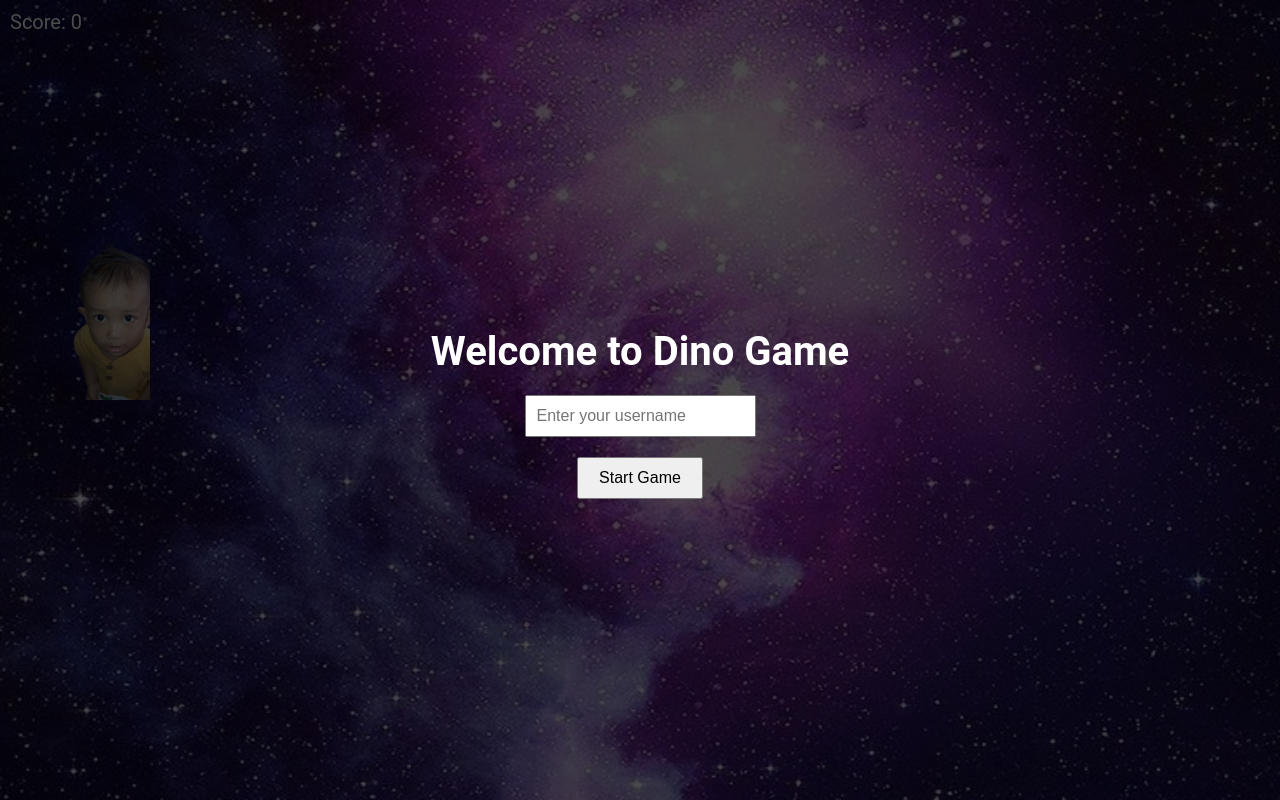
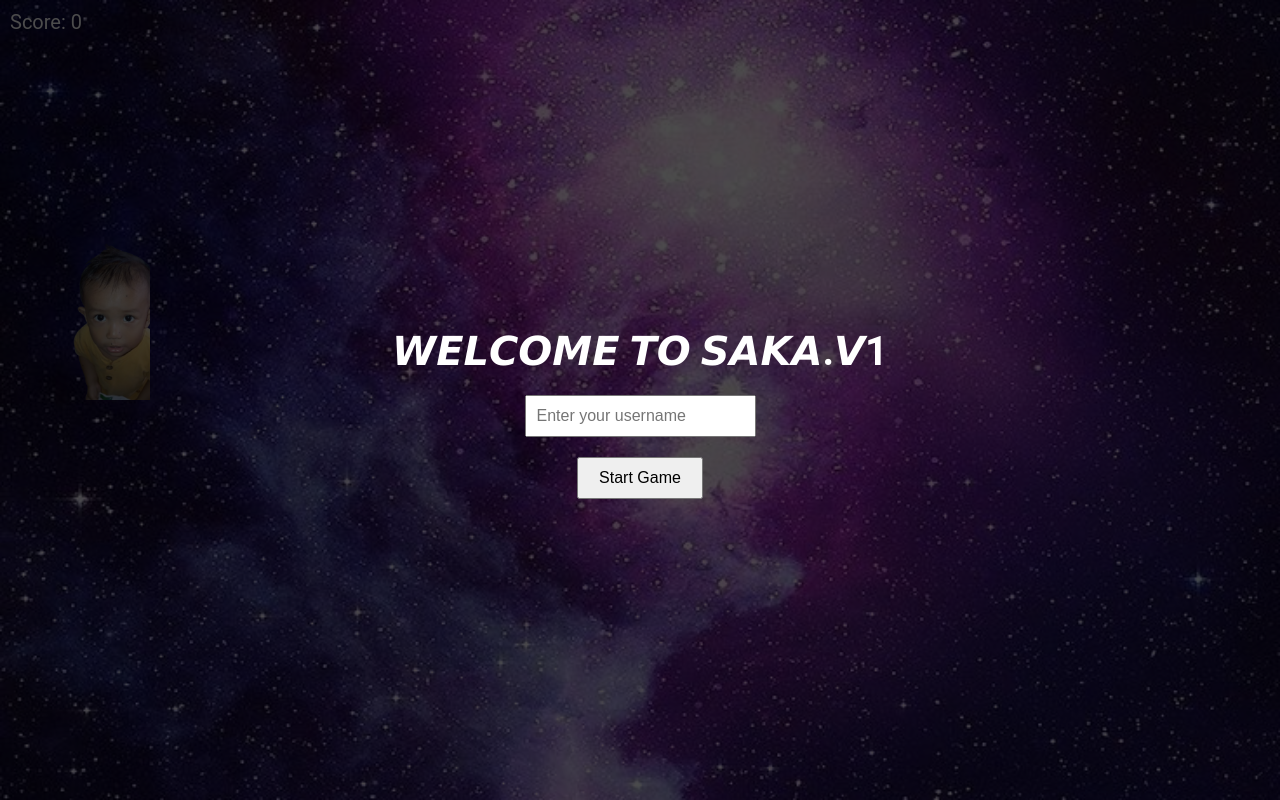
Before and after one commit to getzymarket/Saaka.github.io, a plain HTML site: page index.html in a window 1280 px wide. Drawn offline with Linux system fonts and the light colour scheme.

Commit message:
Update index.html

```diff
--- a/index.html
+++ b/index.html
@@ -115,7 +115,7 @@
 </head>
 <body>
     <div id="startScreen">
-        <h1>Welcome to Dino Game</h1>
+        <h1> 𝙒𝙀𝙇𝘾𝙊𝙈𝙀 𝙏𝙊 𝙎𝘼𝙆𝘼.𝙑1</h1>
         <input type="text" id="username" placeholder="Enter your username">
         <button id="startButton">Start Game</button>
     </div>
```
